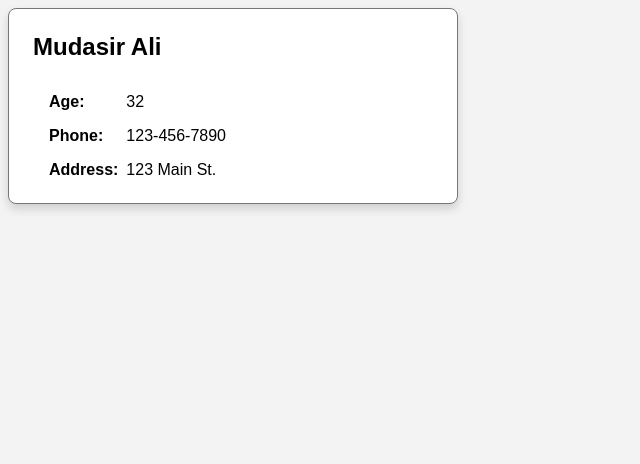
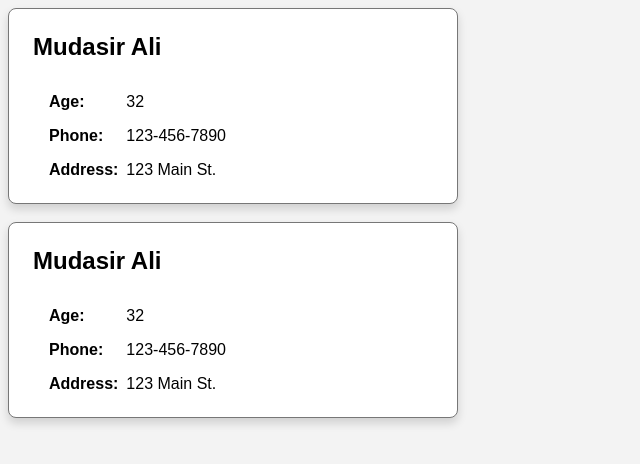
Before and after one commit to imudasirali/react-hands-on-learning, a React (Vite) app: page / in a window 1280 px wide. Shown: the top 464 px of the page, without its empty margins (0-640 px from the left). Built offline with nearby package versions, Linux system fonts and the light colour scheme.

Commit message:
LDT-1104: user card class version

```diff
--- a/src/App.jsx
+++ b/src/App.jsx
@@ -1,4 +1,5 @@
 import { Card } from "./components/Card";
+import { CardClass } from "./components/CardClass";
 import user from "./data/user.json";
 import "./styles.css";
 
@@ -11,6 +12,14 @@ function App() {
         phoneNumber={user.phoneNumber}
         address={user.address}
       ></Card>
+      <br />
+
+      <CardClass
+        name={user.name}
+        age={user.age}
+        phoneNumber={user.phoneNumber}
+        address={user.address}
+      ></CardClass>
     </div>
   );
 }
--- /dev/null
+++ b/src/components/CardClass.jsx
@@ -0,0 +1,19 @@
+import React from "react";
+
+export class CardClass extends React.Component {
+  render() {
+    return (
+      <div className="card">
+        <h2 className="name">{this.props.name}</h2>
+        <div className="body">
+          <div className="label">Age:</div>
+          <div>{this.props.age}</div>
+          <div className="label">Phone:</div>
+          <div>{this.props.phoneNumber}</div>
+          <div className="label">Address:</div>
+          <div>{this.props.address}</div>
+        </div>
+      </div>
+    );
+  }
+}
```
